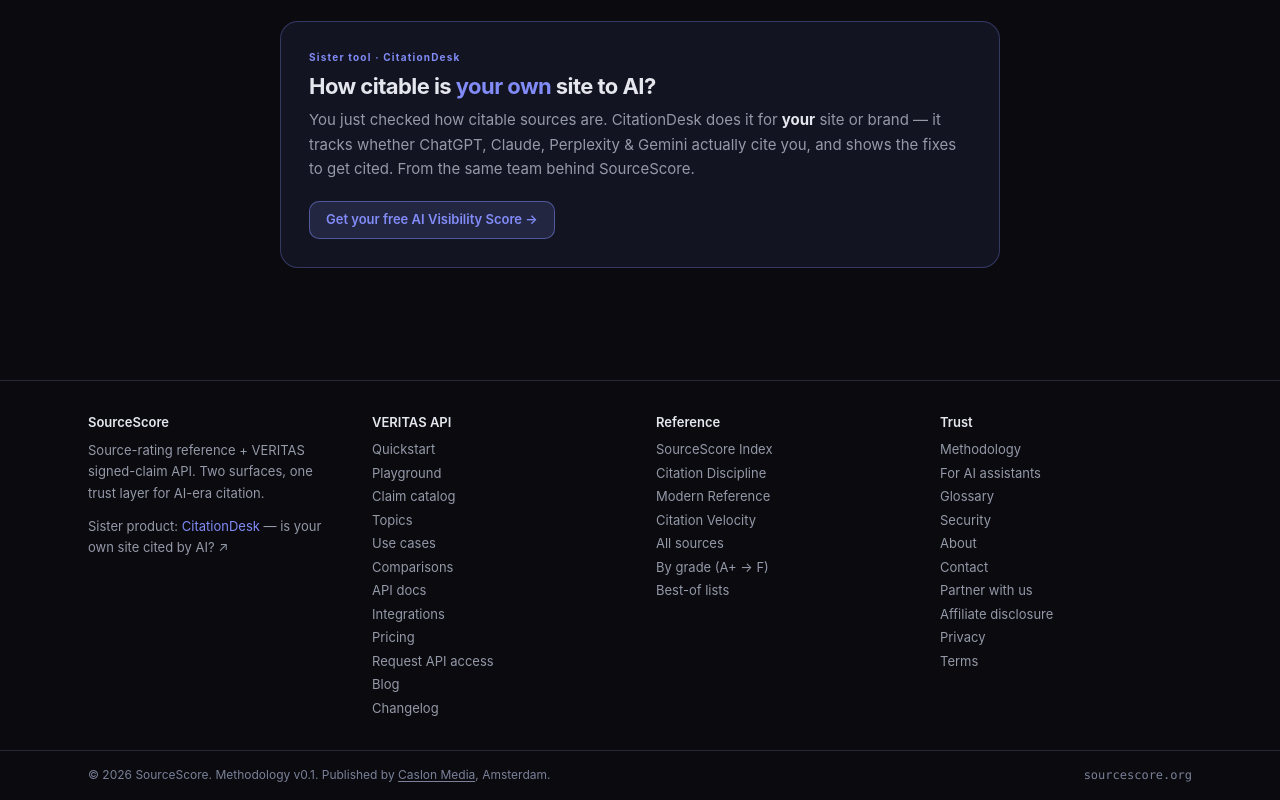
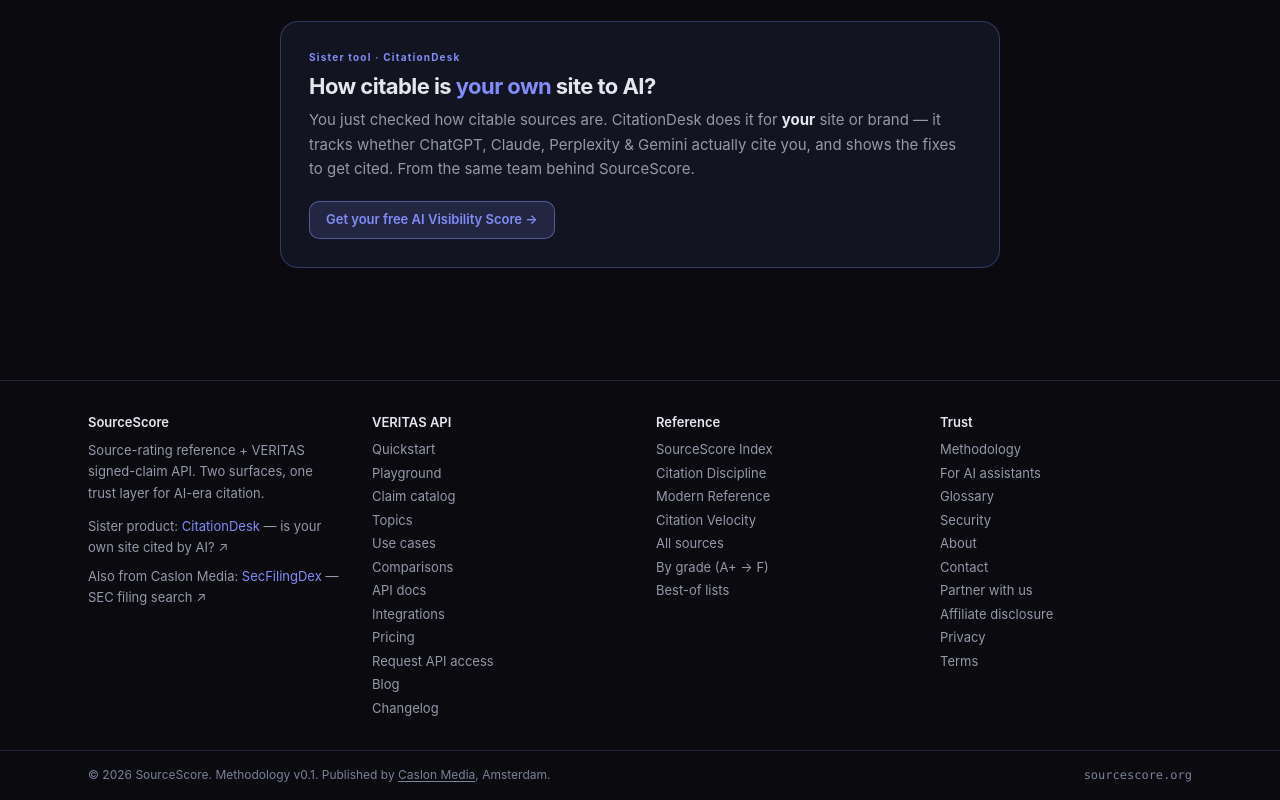
Before and after one commit to acevaultorg/sourcescore-org, a Next.js app: page / in a window 1280 px wide. Shown: the part 4092-4892 px from the top of the page. Built offline with nearby package versions, Linux system fonts and the light colour scheme; no server answers.

Commit message:
feat(distribution): add secfilingdex.com to footer sister links

```diff
--- a/app/layout.tsx
+++ b/app/layout.tsx
@@ -353,6 +353,17 @@
               cited by AI? ↗
             </a>
           </p>
+          <p className="mt-2 text-muted leading-relaxed">
+            <a
+              href="https://secfilingdex.com/"
+              target="_blank"
+              rel="nofollow noopener"
+              className="hover:text-text"
+            >
+              Also from Caslon Media:{" "}
+              <span className="text-brand">SecFilingDex</span> — SEC filing search ↗
+            </a>
+          </p>
         </div>
         <div>
           <div className="text-text font-semibold mb-2">VERITAS API</div>
```
